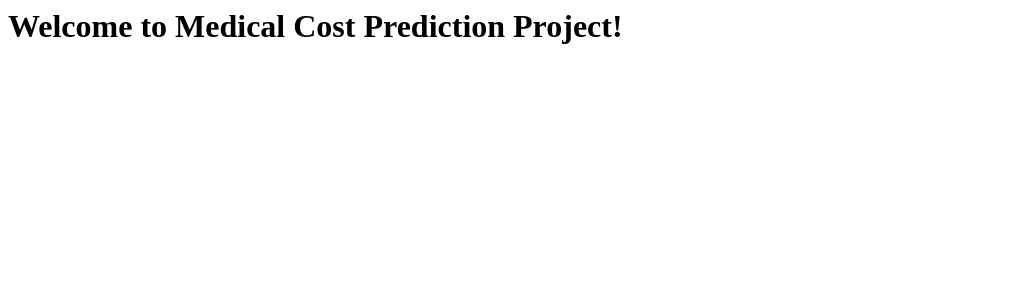
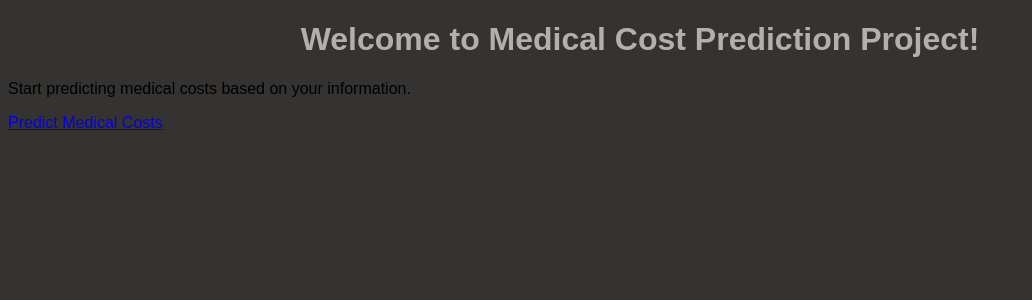
Before and after one commit to Gourav4534/Medical_cost_prediction, a Flask app: page / in a window 1280 px wide. Shown: the top 300 px of the page, without its empty margins (0-1032 px from the left). Run offline with Flask 3, Linux system fonts and the light colour scheme.

Commit message:
Update index.html

```diff
--- a/templates/index.html
+++ b/templates/index.html
@@ -1 +1,12 @@
-<h1>Welcome to Medical Cost Prediction Project!</h1>
+<!DOCTYPE html>
+<html>
+<head>
+  <title>Welcome to Medical Cost Prediction Project!</title>
+  <link rel="stylesheet" href="{{ url_for('static', filename='css/style.css') }}">
+</head>
+<body>
+  <h1>Welcome to Medical Cost Prediction Project!</h1>
+  <p>Start predicting medical costs based on your information.</p>
+  <a href="{{ url_for('predict_data') }}" class="button">Predict Medical Costs</a>
+</body>
+</html>
```
